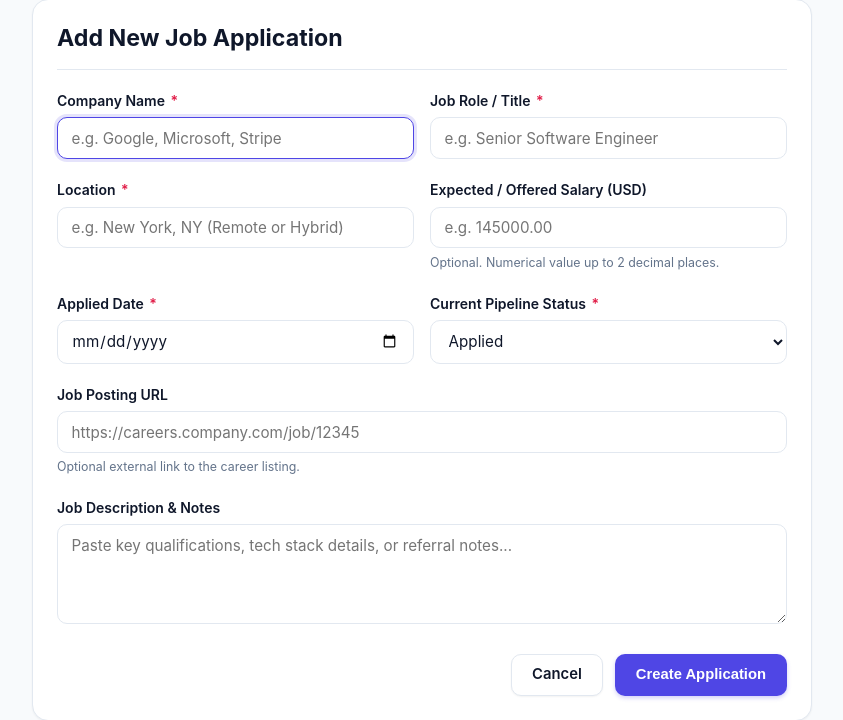
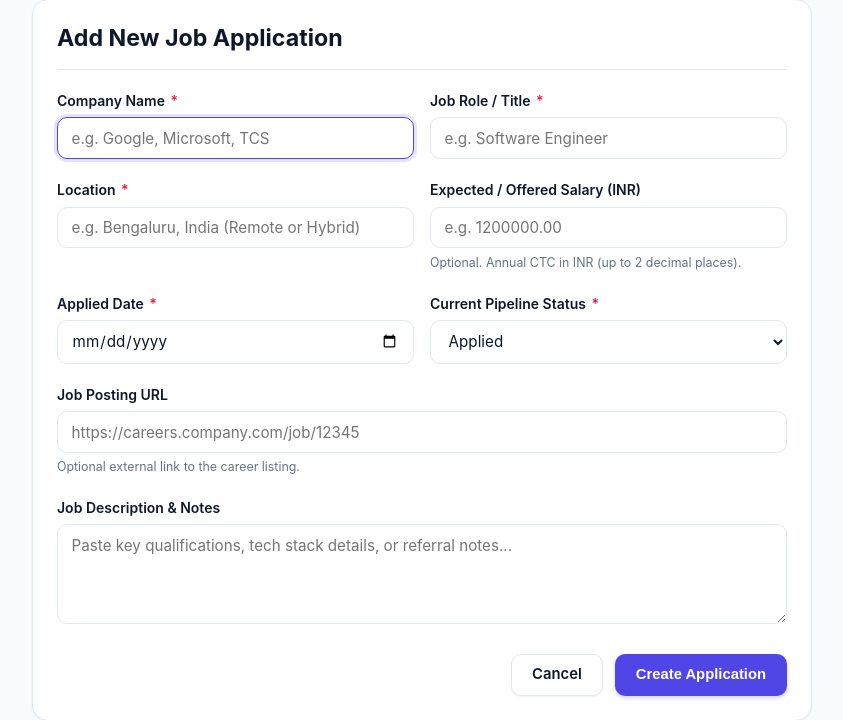
Before and after one commit to aagamjain137/JobTrack, a Java web app: template src/main/webapp/WEB-INF/views/application-form.jsp in a window 1280 px wide. Shown: the part 150-870 px from the top of the page, without its empty margins (218-1061 px from the left). Run offline with Tomcat 11, a stand-in JSP engine, Linux system fonts and the light colour scheme; the template is opened without the code that fills it, so the values that code supplies are empty.

Commit message:
some minor updates

```diff
--- a/src/main/webapp/WEB-INF/views/application-details.jsp
+++ b/src/main/webapp/WEB-INF/views/application-details.jsp
@@ -78,7 +78,7 @@
                 <div style="font-size: 1rem; font-weight: 600; color: var(--text-dark); margin-top: 0.2rem;">
                     <c:choose>
                         <c:when test="${not empty application.salary}">
-                            $<fmt:formatNumber value="${application.salary}" type="number" minFractionDigits="2" maxFractionDigits="2" />
+                            &#8377;<fmt:formatNumber value="${application.salary}" type="number" minFractionDigits="2" maxFractionDigits="2" />
                         </c:when>
                         <c:otherwise>
                             <span style="color: var(--text-light); font-weight: normal;">Not specified</span>
--- a/src/main/webapp/WEB-INF/views/application-form.jsp
+++ b/src/main/webapp/WEB-INF/views/application-form.jsp
@@ -39,14 +39,14 @@
                 <div class="form-group">
                     <label for="companyName" class="form-label">Company Name <span class="required">*</span></label>
                     <input type="text" id="companyName" name="companyName" class="form-control"
-                           placeholder="e.g. Google, Microsoft, Stripe"
+                           placeholder="e.g. Google, Microsoft, TCS"
                            value="<c:out value="${isEdit ? application.companyName : companyName}" />" required autofocus />
                 </div>
 
                 <div class="form-group">
                     <label for="jobRole" class="form-label">Job Role / Title <span class="required">*</span></label>
                     <input type="text" id="jobRole" name="jobRole" class="form-control"
-                           placeholder="e.g. Senior Software Engineer"
+                           placeholder="e.g. Software Engineer"
                            value="<c:out value="${isEdit ? application.jobRole : jobRole}" />" required />
                 </div>
             </div>
@@ -55,16 +55,16 @@
                 <div class="form-group">
                     <label for="location" class="form-label">Location <span class="required">*</span></label>
                     <input type="text" id="location" name="location" class="form-control"
-                           placeholder="e.g. New York, NY (Remote or Hybrid)"
+                           placeholder="e.g. Bengaluru, India (Remote or Hybrid)"
                            value="<c:out value="${isEdit ? application.location : location}" />" required />
                 </div>
 
                 <div class="form-group">
-                    <label for="salary" class="form-label">Expected / Offered Salary (USD)</label>
+                    <label for="salary" class="form-label">Expected / Offered Salary (INR)</label>
                     <input type="number" step="0.01" min="0" id="salary" name="salary" class="form-control"
-                           placeholder="e.g. 145000.00"
+                           placeholder="e.g. 1200000.00"
                            value="<c:out value="${isEdit ? application.salary : salary}" />" />
-                    <div class="form-hint">Optional. Numerical value up to 2 decimal places.</div>
+                    <div class="form-hint">Optional. Annual CTC in INR (up to 2 decimal places).</div>
                 </div>
             </div>
 
--- a/src/main/webapp/WEB-INF/views/dashboard.jsp
+++ b/src/main/webapp/WEB-INF/views/dashboard.jsp
@@ -140,7 +140,7 @@
                                         <td>
                                             <c:choose>
                                                 <c:when test="${not empty app.salary}">
-                                                    $<fmt:formatNumber value="${app.salary}" type="number" minFractionDigits="2" maxFractionDigits="2" />
+                                                    &#8377;<fmt:formatNumber value="${app.salary}" type="number" minFractionDigits="2" maxFractionDigits="2" />
                                                 </c:when>
                                                 <c:otherwise>
                                                     <span style="color: var(--text-light);">&mdash;</span>
```
